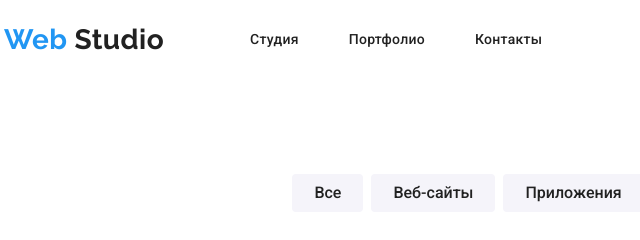
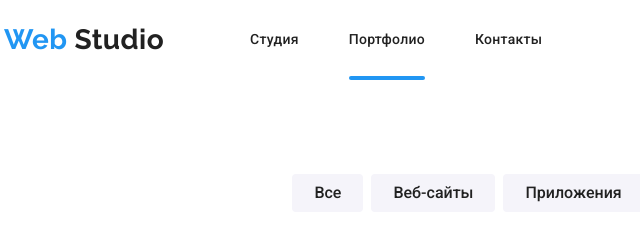
Before and after one commit to DarinaShevchuk/goit-markup-hw-05, a plain HTML site: page portfolio.html in a window 1280 px wide. Shown: the top 240 px of the page, 51-691 px from the left. Drawn offline with nearby package versions, Linux system fonts and the light colour scheme.

Commit message:
create current page style

```diff
--- a/css/styles.css
+++ b/css/styles.css
@@ -90,6 +90,21 @@ img {
 .main-nav .link:hover,
 .main-nav .link:focus {
   color: var(--button-color);
+}
+
+.item {
+  position: relative;
+}
+.current::after {
+  content: "";
+  position: absolute;
+  bottom: 0;
+  display: block;
+
+  width: 100%;
+  height: 4px;
+  background-color: #2196f3;
+  border-radius: 2px;
 }
 
 .main-nav {
--- a/portfolio.html
+++ b/portfolio.html
@@ -22,7 +22,7 @@
         <ul class="main-nav list">
           <li class="item"><a href="./index.html" class="link">Студия</a></li>
           <li class="item">
-            <a href="./portfolio.html" class="link">Портфолио</a>
+            <a href="./portfolio.html" class="current link">Портфолио</a>
           </li>
           <li class="item"><a href="" class="link">Контакты</a></li>
         </ul>
```
Also changed, not shown: index.html (+3 -1 lines).
